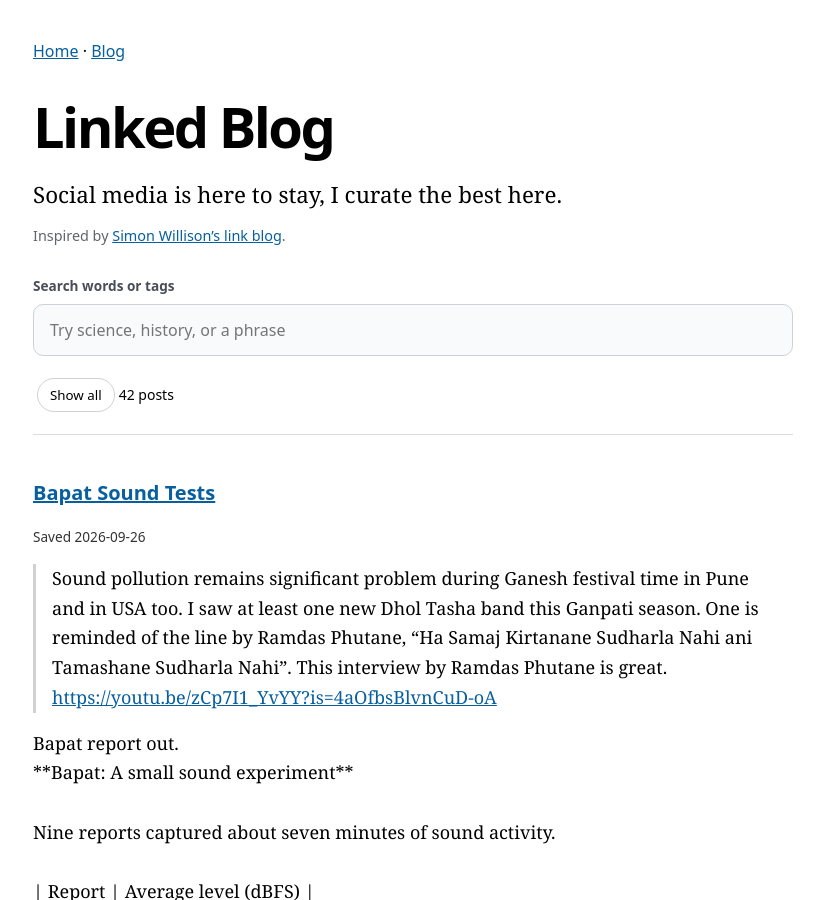
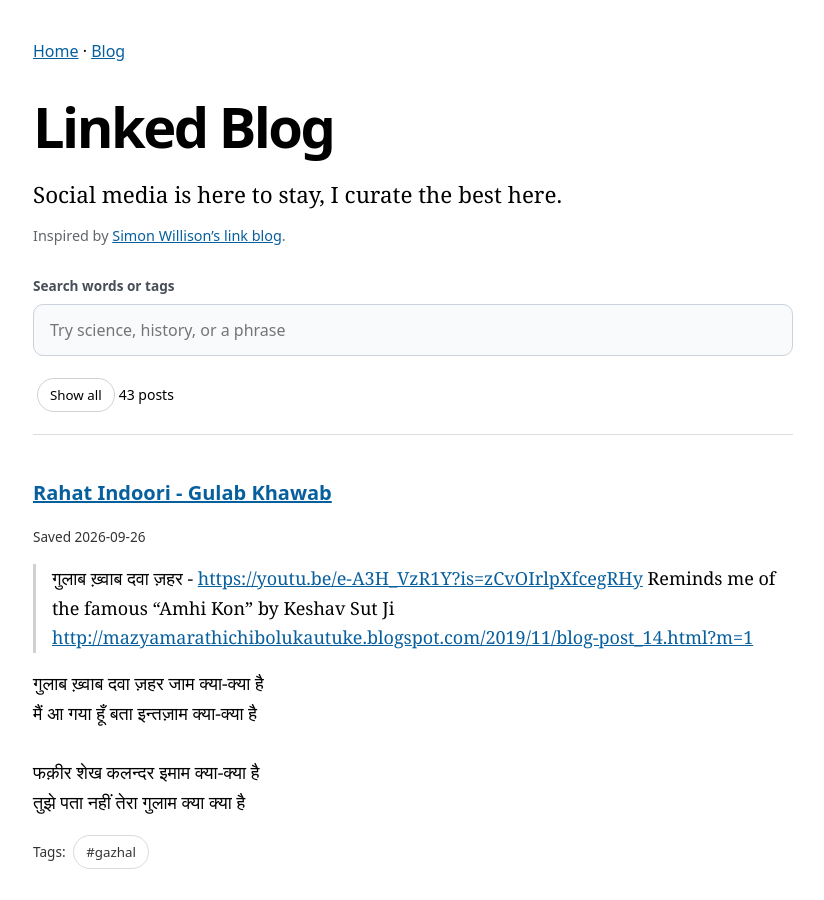
Before and after one commit to PriyaranjanMarathe/priyaranjanmarathe.github.io, a Jekyll site: the page docs/finds/index.html, which Jekyll copies as it is, in a window 1280 px wide and 900 px high. Shown: the whole window, without its empty margins (227-1051 px from the left). Built offline with Jekyll 4.4.1, drawn with Linux system fonts in a browser that asks for light colours.

Commit message:
Save selected WhatsApp finds

```diff
--- a/docs/finds/import-state.json
+++ b/docs/finds/import-state.json
@@ -1 +1 @@
-{"cursor": 1790452299615, "retry_commands": ["1d55c8efff047f1047146ff3d9464534c99165f2dee5d459725e2e41d003a45b", "27c258d6bb20348a4d53663631320b21537f9cfd4225569043571080addd7931", "3ccf6d4590a606b19cbef10514056a80752e2eb3c26f095ad06dad9b6a5861b7", "9dbc095a556715755fe2890206df8afbb628ada7797f75b82ce6f5ebecb998de", "cd29cf4c7cbe2fe30f1428f82dfbaa93a49a31b33dd43afaf06f28cc92704e18", "de26f4c44eb5ad432d282e8dff89ae107f603174d1cd45396deddaffd7ff2da9"]}
+{"cursor": 1790463123852, "retry_commands": ["1d55c8efff047f1047146ff3d9464534c99165f2dee5d459725e2e41d003a45b", "27c258d6bb20348a4d53663631320b21537f9cfd4225569043571080addd7931", "3ccf6d4590a606b19cbef10514056a80752e2eb3c26f095ad06dad9b6a5861b7", "9dbc095a556715755fe2890206df8afbb628ada7797f75b82ce6f5ebecb998de", "cd29cf4c7cbe2fe30f1428f82dfbaa93a49a31b33dd43afaf06f28cc92704e18", "de26f4c44eb5ad432d282e8dff89ae107f603174d1cd45396deddaffd7ff2da9"]}
--- a/docs/finds/index.html
+++ b/docs/finds/index.html
@@ -6,7 +6,15 @@
 <nav><a href="/">Home</a> · <a href="/blog/">Blog</a></nav><header class="intro"><h1>Linked Blog</h1>
 <p class="tagline">Social media is here to stay, I curate the best here.</p>
 <p class="meta">Inspired by <a href="https://simonwillison.net/2024/Dec/22/link-blog/">Simon Willison’s link blog</a>.</p></header>
-<label for="search">Search words or tags</label><input id="search" type="search" placeholder="Try science, history, or a phrase"><p><button id="clear">Show all</button><span id="count" role="status"></span></p><main><article id="b34272801f11a8059b4783f9" data-tags="[&quot;bapat&quot;, &quot;soundpollution&quot;]">
+<label for="search">Search words or tags</label><input id="search" type="search" placeholder="Try science, history, or a phrase"><p><button id="clear">Show all</button><span id="count" role="status"></span></p><main><article id="cf6233ecab3ad16e14d8b1a8" data-tags="[&quot;gazhal&quot;]">
+<h2><a href="#cf6233ecab3ad16e14d8b1a8">Rahat Indoori - Gulab Khawab</a></h2>
+<p class="meta">Saved 2026-09-26</p>
+<div class="note">गुलाब ख़्वाब दवा ज़हर - <a href="https://youtu.be/e-A3H_VzR1Y?is=zCvOIrlpXfcegRHy" rel="noreferrer noopener">https://youtu.be/e-A3H_VzR1Y?is=zCvOIrlpXfcegRHy</a> Reminds me of the famous “Amhi Kon” by Keshav Sut Ji <a href="http://mazyamarathichibolukautuke.blogspot.com/2019/11/blog-post_14.html?m=1" rel="noreferrer noopener">http://mazyamarathichibolukautuke.blogspot.com/2019/11/blog-post_14.html?m=1</a></div><div class="body">गुलाब ख़्वाब दवा ज़हर जाम क्या-क्या है
+मैं आ गया हूँ बता इन्तज़ाम क्या-क्या है
+
+फक़ीर शेख कलन्दर इमाम क्या-क्या है
+तुझे पता नहीं तेरा गुलाम क्या क्या है</div>
+<p class="meta">Tags: <button class="tag" data-tag="gazhal">#gazhal</button></p></article><article id="b34272801f11a8059b4783f9" data-tags="[&quot;bapat&quot;, &quot;soundpollution&quot;]">
 <h2><a href="#b34272801f11a8059b4783f9">Bapat Sound Tests</a></h2>
 <p class="meta">Saved 2026-09-26</p>
 <div class="note">Sound pollution remains significant problem during Ganesh festival time in Pune and in USA too. I saw at least one new Dhol Tasha band this Ganpati season. One is reminded of the line by Ramdas Phutane, “Ha Samaj Kirtanane Sudharla Nahi ani Tamashane Sudharla Nahi”. This interview by Ramdas Phutane is great. <a href="https://youtu.be/zCp7I1_YvYY?is=4aOfbsBlvnCuD-oA" rel="noreferrer noopener">https://youtu.be/zCp7I1_YvYY?is=4aOfbsBlvnCuD-oA</a></div><div class="body">Bapat report out.
```
Also changed, not shown: docs/finds/finds.json (+16 -0 lines).
